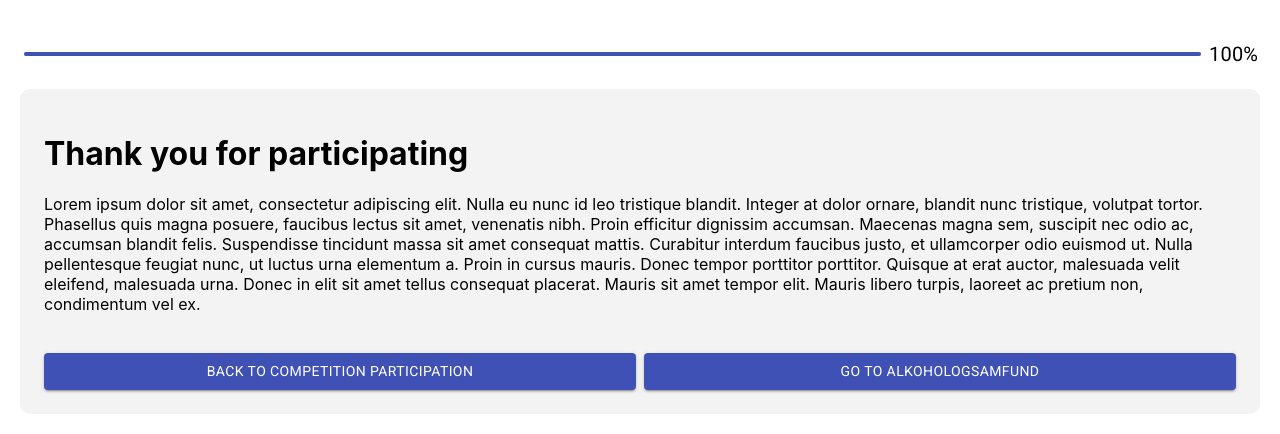
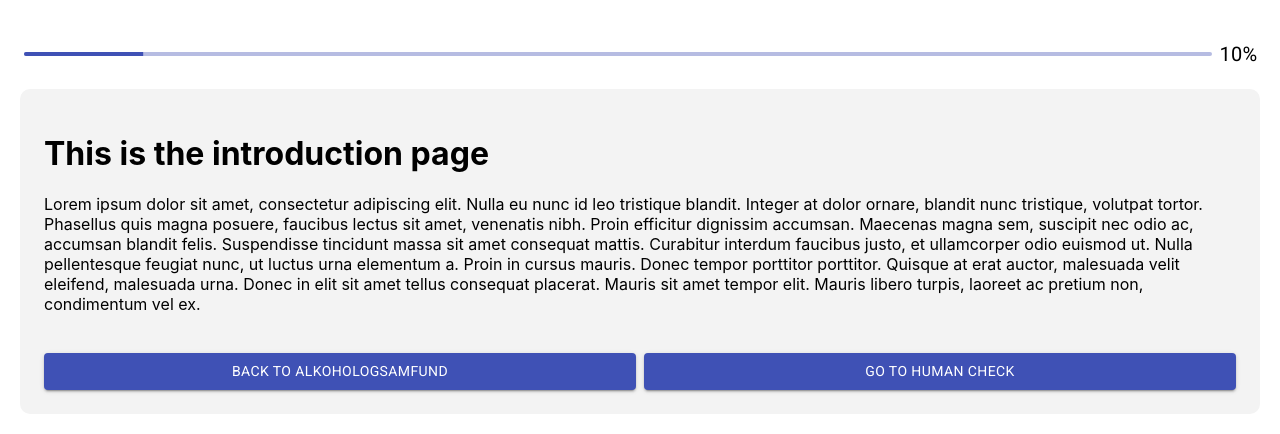
Before and after one commit to rubenbaskaran/ReactSurveyWebsite, a React (Create React App) app: page /thankyou in a window 1280 px wide. Shown: the top 434 px of the page. Built offline with nearby package versions, Linux system fonts and the light colour scheme.

Commit message:
fixed blank html page

```diff
--- a/package.json
+++ b/package.json
@@ -1,6 +1,7 @@
 {
   "name": "survey-website",
   "version": "0.1.0",
+  "homepage": ".",
   "private": true,
   "dependencies": {
     "@material-ui/core": "^4.11.0",
--- a/src/App.js
+++ /dev/null
@@ -1,31 +0,0 @@
-import React from "react";
-import { Route, Switch } from "react-router-dom";
-import Introduction from "./components/introduction";
-import HumanCheck from "./components/humanCheck";
-import FirstSurvey from "./components/firstSurvey";
-import RandomVideo from "./components/randomVideo";
-import SecondSurvey from "./components/secondSurvey";
-import CompetitionParticipation from "./components/competitionParticipation";
-import ThankYou from "./components/thankYou";
-import "fontsource-roboto";
-
-function App() {
-  return (
-    <div>
-      <Switch>
-        <Route exact path="/" component={Introduction} />
-        <Route path="/humancheck" component={HumanCheck} />
-        <Route path="/firstsurvey" component={FirstSurvey} />
-        <Route path="/randomvideo" component={RandomVideo} />
-        <Route path="/secondsurvey" component={SecondSurvey} />
-        <Route
-          path="/competitionparticipation"
-          component={CompetitionParticipation}
-        />
-        <Route path="/thankyou" component={ThankYou} />
-      </Switch>
-    </div>
-  );
-}
-
-export default App;
--- a/src/index.js
+++ b/src/index.js
@@ -1,15 +1,33 @@
-import React from 'react';
-import ReactDOM from 'react-dom';
-import './index.css';
-import App from './App';
-import * as serviceWorker from './serviceWorker';
-import {BrowserRouter} from "react-router-dom"
+import React from "react";
+import ReactDOM from "react-dom";
+import "./index.css";
+import * as serviceWorker from "./serviceWorker";
+import { HashRouter, Route, Switch } from "react-router-dom";
+import Introduction from "./components/introduction";
+import HumanCheck from "./components/humanCheck";
+import FirstSurvey from "./components/firstSurvey";
+import RandomVideo from "./components/randomVideo";
+import SecondSurvey from "./components/secondSurvey";
+import CompetitionParticipation from "./components/competitionParticipation";
+import ThankYou from "./components/thankYou";
+import "fontsource-roboto";
 
 ReactDOM.render(
-  <BrowserRouter>
-      <App />
-    </BrowserRouter>,
-  document.getElementById('root')
+  <HashRouter>
+    <Switch>
+      <Route exact path="/" component={Introduction} />
+      <Route path="/humancheck" component={HumanCheck} />
+      <Route path="/firstsurvey" component={FirstSurvey} />
+      <Route path="/randomvideo" component={RandomVideo} />
+      <Route path="/secondsurvey" component={SecondSurvey} />
+      <Route
+        path="/competitionparticipation"
+        component={CompetitionParticipation}
+      />
+      <Route path="/thankyou" component={ThankYou} />
+    </Switch>
+  </HashRouter>,
+  document.getElementById("root")
 );
 
 // If you want your app to work offline and load faster, you can change
```
